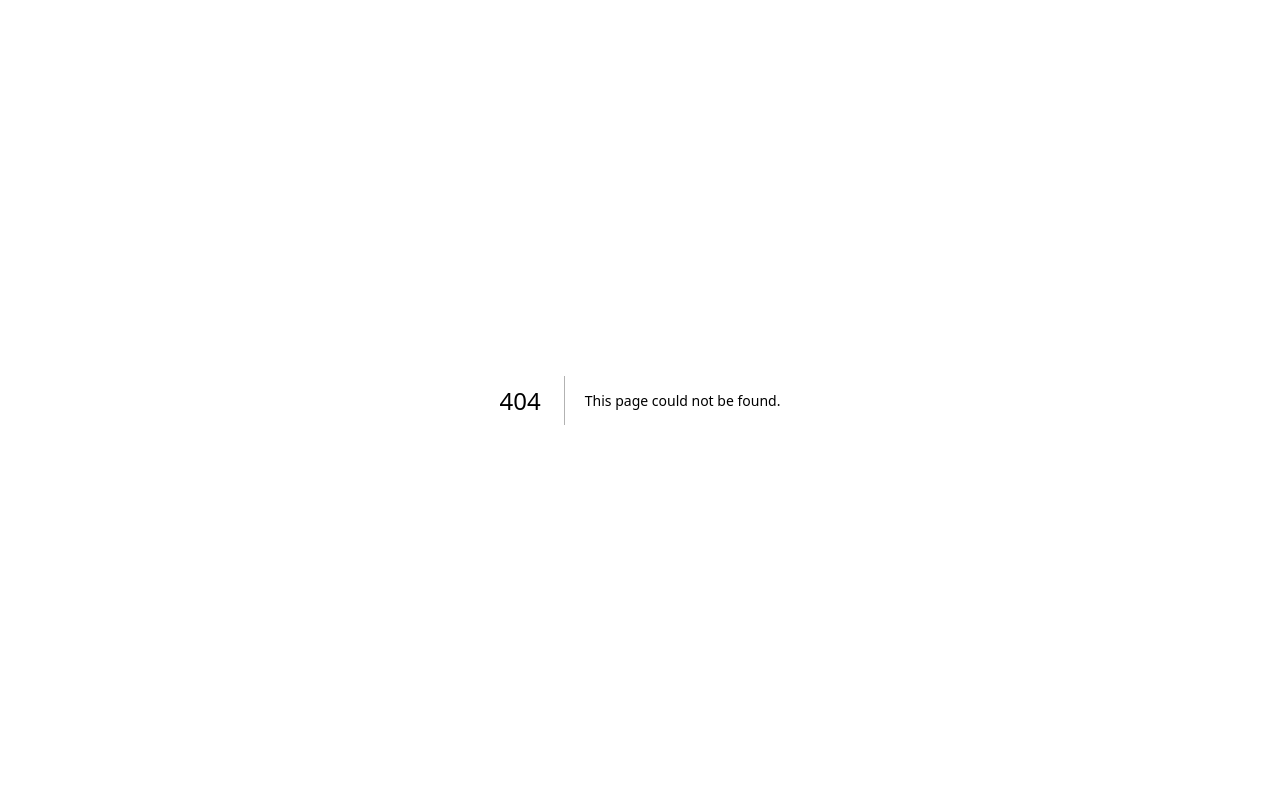
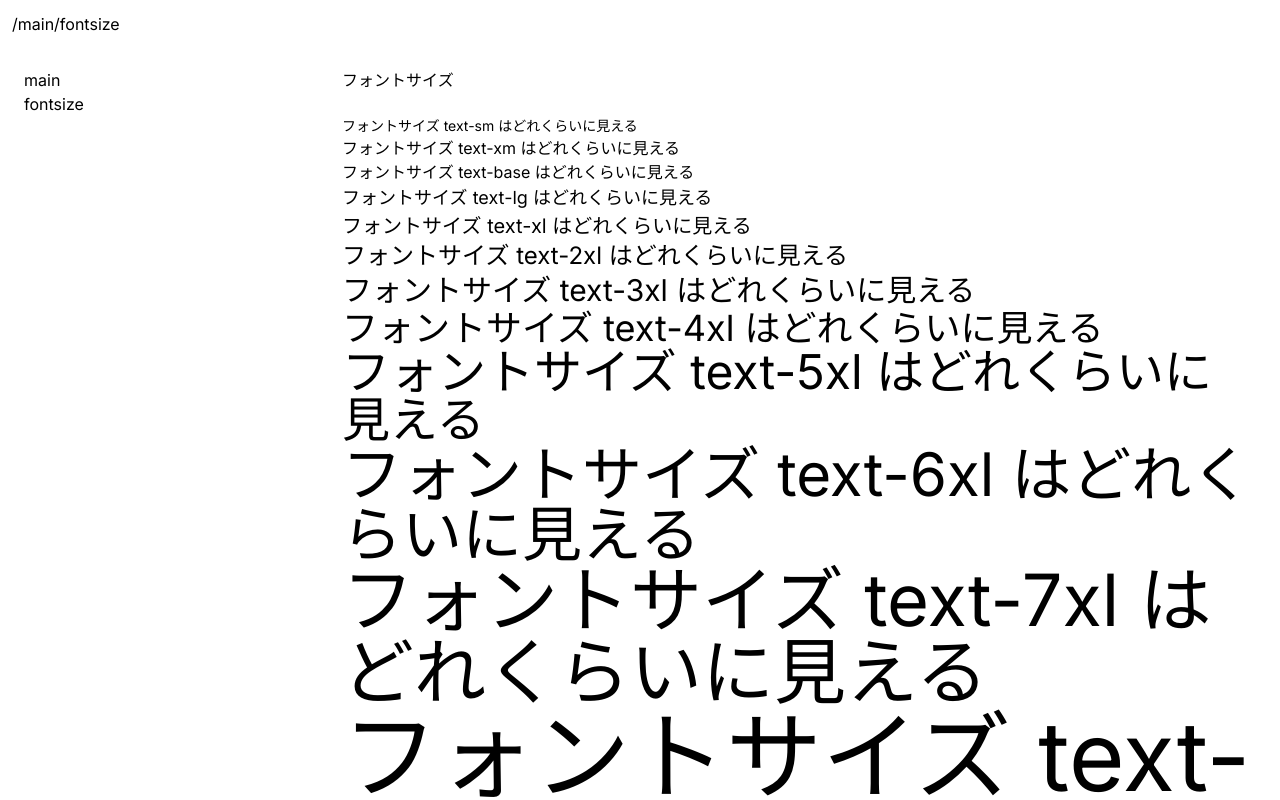
Before and after one commit to ai-biz20-sasaki/tailwind-storehouse, a Next.js app: page /main/fontsize in a window 1280 px wide. Before the commit this address had no page. Shown: the top 800 px of the page. Built offline with nearby package versions, Linux system fonts and the light colour scheme.

Commit message:
ルーティングのパスを変更

```diff
--- a/src/app/fontsize/page.tsx
+++ /dev/null
@@ -1,35 +0,0 @@
-import Breadcrumb from "../../components/breadcrumb"
-import LeftSidebar from "../../components/left-sidebar"
-
-export default function Fontsize() {
-  return (
-    <div>
-      <nav className="flex flex-row p-2 m-1">
-        <Breadcrumb />
-      </nav>
-      <div className="flex flex-row p-2 m-1">
-        <div className="basis-1/4 p-2 m-1">
-          <LeftSidebar />
-        </div>
-        <div className="basis-3/4 p-2 m-1">
-          <p>フォントサイズ</p><br />
-          <p className="text-sm">フォントサイズ text-sm はどれくらいに見える</p>
-          <p className="text-xm">フォントサイズ text-xm はどれくらいに見える</p>
-          <p className="text-base">フォントサイズ text-base はどれくらいに見える</p>
-          <p className="text-lg">フォントサイズ text-lg はどれくらいに見える</p>
-          <p className="text-xl">フォントサイズ text-xl はどれくらいに見える</p>
-          <p className="text-2xl">フォントサイズ text-2xl はどれくらいに見える</p>
-          <p className="text-3xl">フォントサイズ text-3xl はどれくらいに見える</p>
-          <p className="text-4xl">フォントサイズ text-4xl はどれくらいに見える</p>
-          <p className="text-5xl">フォントサイズ text-5xl はどれくらいに見える</p>
-          <p className="text-6xl">フォントサイズ text-6xl はどれくらいに見える</p>
-          <p className="text-7xl">フォントサイズ text-7xl はどれくらいに見える</p>
-          <p className="text-8xl">フォントサイズ text-8xl はどれくらいに見える</p>
-          <p className="text-9xl">フォントサイズ text-9xlはどれくらいに見える</p>
-        </div>
-      </div>
-    </div>
-
-
-  )
-}
--- /dev/null
+++ b/src/app/main/fontsize/page.tsx
@@ -0,0 +1,20 @@
+export default function Fontsize() {
+  return (
+    <div>
+      <p>フォントサイズ</p><br />
+      <p className="text-sm">フォントサイズ text-sm はどれくらいに見える</p>
+      <p className="text-xm">フォントサイズ text-xm はどれくらいに見える</p>
+      <p className="text-base">フォントサイズ text-base はどれくらいに見える</p>
+      <p className="text-lg">フォントサイズ text-lg はどれくらいに見える</p>
+      <p className="text-xl">フォントサイズ text-xl はどれくらいに見える</p>
+      <p className="text-2xl">フォントサイズ text-2xl はどれくらいに見える</p>
+      <p className="text-3xl">フォントサイズ text-3xl はどれくらいに見える</p>
+      <p className="text-4xl">フォントサイズ text-4xl はどれくらいに見える</p>
+      <p className="text-5xl">フォントサイズ text-5xl はどれくらいに見える</p>
+      <p className="text-6xl">フォントサイズ text-6xl はどれくらいに見える</p>
+      <p className="text-7xl">フォントサイズ text-7xl はどれくらいに見える</p>
+      <p className="text-8xl">フォントサイズ text-8xl はどれくらいに見える</p>
+      <p className="text-9xl">フォントサイズ text-9xlはどれくらいに見える</p>
+    </div>
+  )
+}
--- a/src/app/main/layout.tsx
+++ b/src/app/main/layout.tsx
@@ -1,3 +1,7 @@
+"use client"
+import Breadcrumb from "../../components/breadcrumb"
+import LeftSidebar from "../../components/left-sidebar"
+
 export default function MainLayout({
   children, // will be a page or nested layout
 }: {
@@ -6,8 +10,19 @@ export default function MainLayout({
   return (
     <section>
       {/* Include shared UI here e.g. a header or sidebar */}
-
-      {children}
+      <div>
+      <nav className="flex flex-row p-2 m-1">
+        <Breadcrumb />
+      </nav>
+      <div className="flex flex-row p-2 m-1">
+        <div className="basis-1/4 p-2 m-1">
+          <LeftSidebar />
+        </div>
+        <div className="basis-3/4 p-2 m-1">
+          {children}
+        </div>
+      </div>
+    </div>
     </section>
   )
 }
--- a/src/app/main/page.tsx
+++ b/src/app/main/page.tsx
@@ -1,23 +1,9 @@
-"use client"
-import Breadcrumb from "../../components/breadcrumb"
-import LeftSidebar from "../../components/left-sidebar"
-
-export default function main() {
+export default function Page() {
   return (
     <div>
-      <nav className="flex flex-row p-2 m-1">
-        <Breadcrumb />
-      </nav>
-      <div className="flex flex-row p-2 m-1">
-        <div className="basis-1/4 p-2 m-1">
-          <LeftSidebar />
-        </div>
-        <div className="basis-3/4 p-2 m-1">
-          <p>Main</p><br />
-          <p>メインページ</p>
-          <p>左サイドバーを選択してください</p>
-        </div>
-      </div>
+      <p>Main</p><br />
+      <p>メインページ</p>
+      <p>左サイドバーを選択してください</p>
     </div>
   )
 }
--- a/src/components/left-sidebar.tsx
+++ b/src/components/left-sidebar.tsx
@@ -10,7 +10,7 @@ export default function LeftSidebar() {
         </Link>
       </div>
       <div>
-        <Link className="" href="/fontsize">
+        <Link className="" href="/main/fontsize">
             fontsize
         </Link>
       </div>
```
